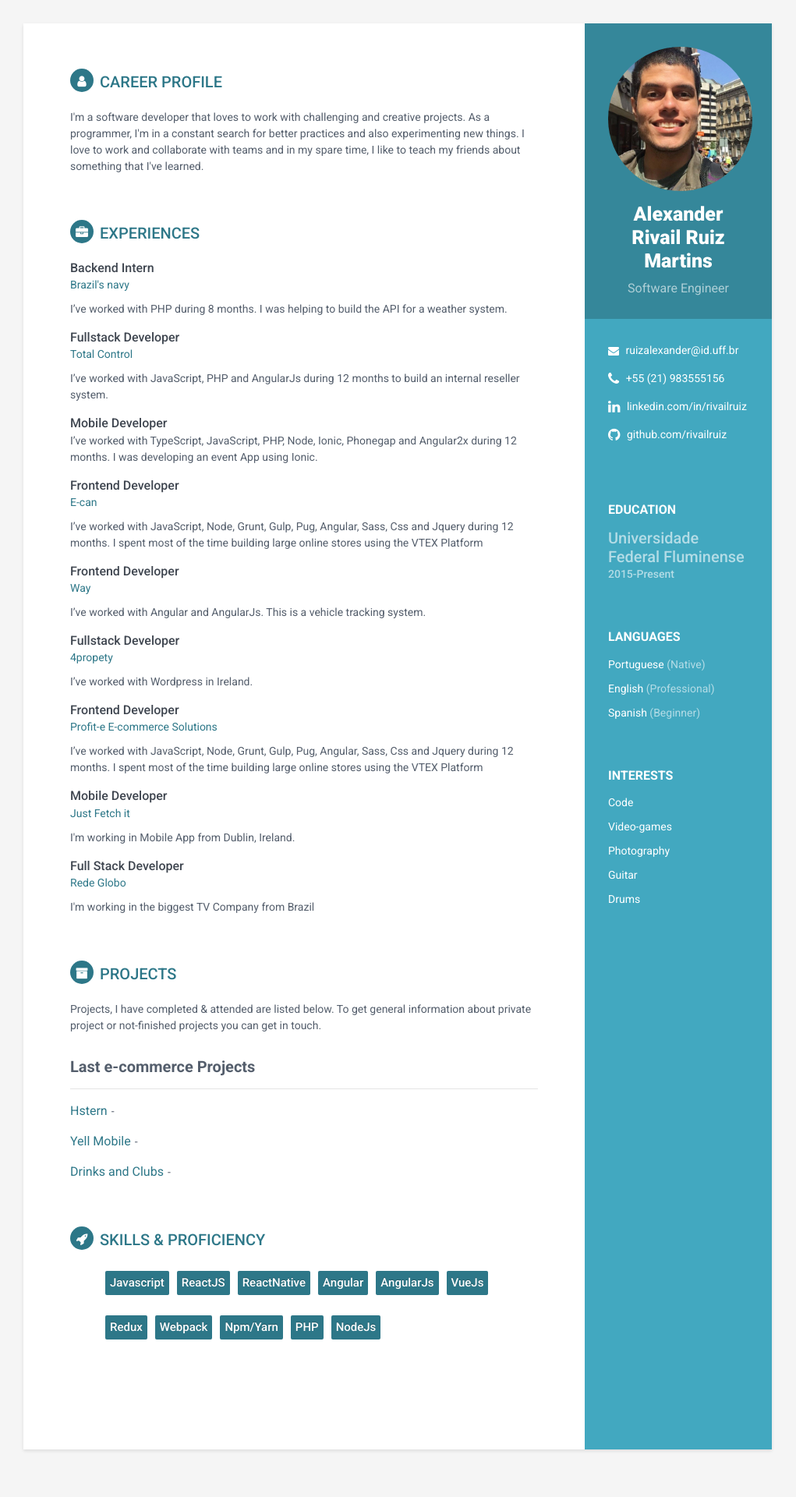
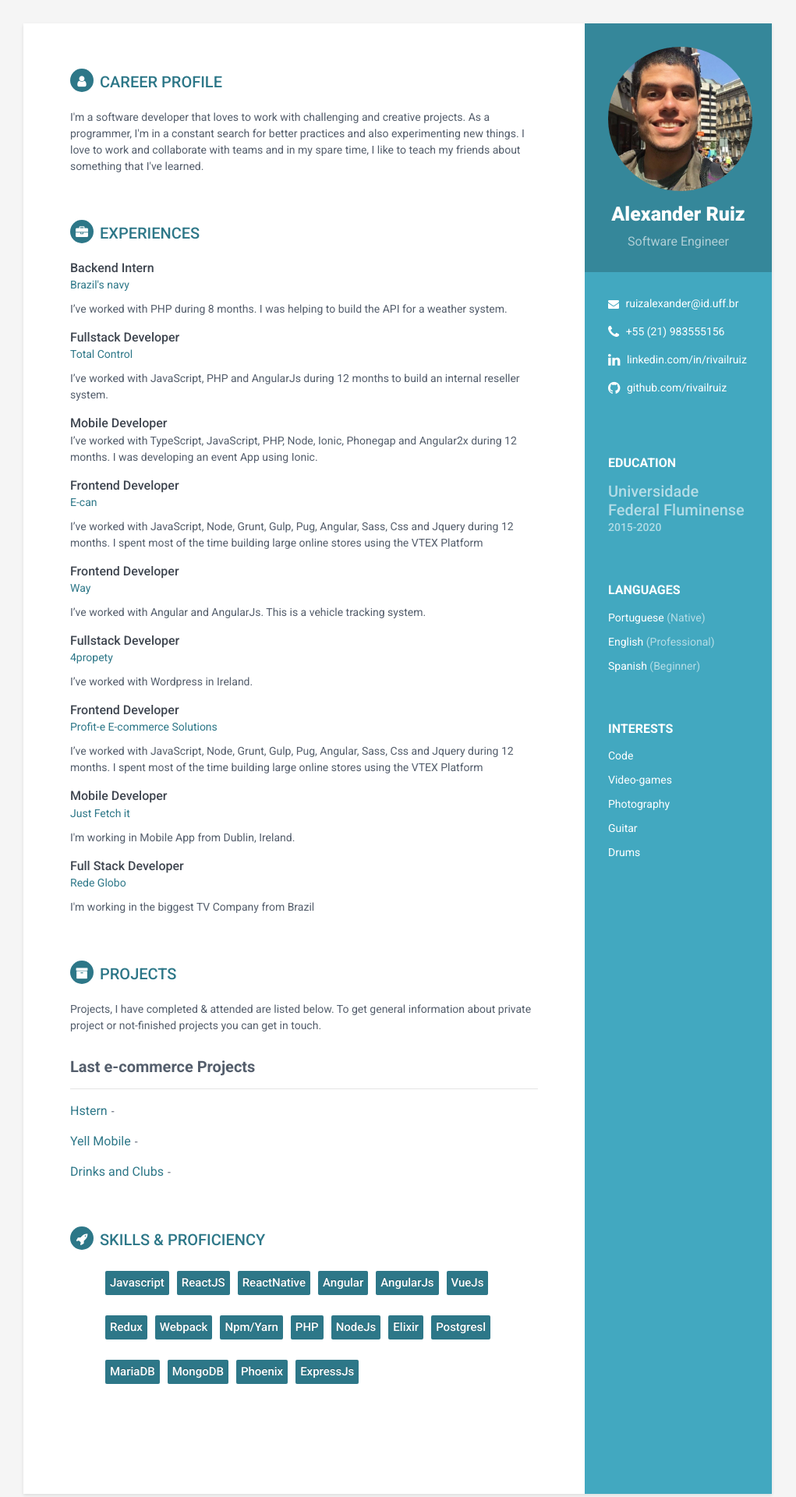
Before and after one commit to rivailruiz/me, a React app: page / in a window 1280 px wide. Shown: the top 1920 px of the page at 78% size, without its empty margins (130-1151 px from the left). Before the commit the page ends 1889 px from the top, so only its background shows below. Built offline with nearby package versions, Linux system fonts and the light colour scheme.

Commit message:
update skills

```diff
--- a/package.json
+++ b/package.json
@@ -2,7 +2,7 @@
   "name": "react-cv",
   "version": "0.1.0",
   "private": false,
-  "homepage": "https://rivailruiz.github.io/meu-cv/",
+  "homepage": "https://rivailruiz.github.io/me",
   "dependencies": {
     "bootstrap": "^4.1.3",
     "file-loader": "2.0.0",
--- a/src/data/profile.js
+++ b/src/data/profile.js
@@ -1,5 +1,5 @@
 const profile = {
-  name: 'Alexander Rivail Ruiz Martins',
+  name: 'Alexander Ruiz',
   title: 'Software Engineer',
   mail: 'ruizalexander@id.uff.br',
   phoneNumber: '+55 (21) 983555156',
@@ -11,7 +11,7 @@ const profile = {
   educationDetails: {
     sectionTitle: '',
     list: [
-      { name: 'Computer Science', school: 'Universidade Federal Fluminense', date: '2015-Present' },
+      { name: 'Computer Science', school: 'Universidade Federal Fluminense', date: '2015-2020' },
     ]
   },
   languages: {
--- a/src/data/tags.js
+++ b/src/data/tags.js
@@ -12,7 +12,13 @@ export const tags = {
     'Webpack',
     'Npm/Yarn',
     'PHP',
-    'NodeJs'
+    'NodeJs',
+    'Elixir',
+    'Postgresl',
+    'MariaDB',
+    'MongoDB',
+    'Phoenix',
+    'ExpressJs'
   ]
 };
 
```
Also changed, not shown: 1 other file (tests, documents, lock files or other folders).
